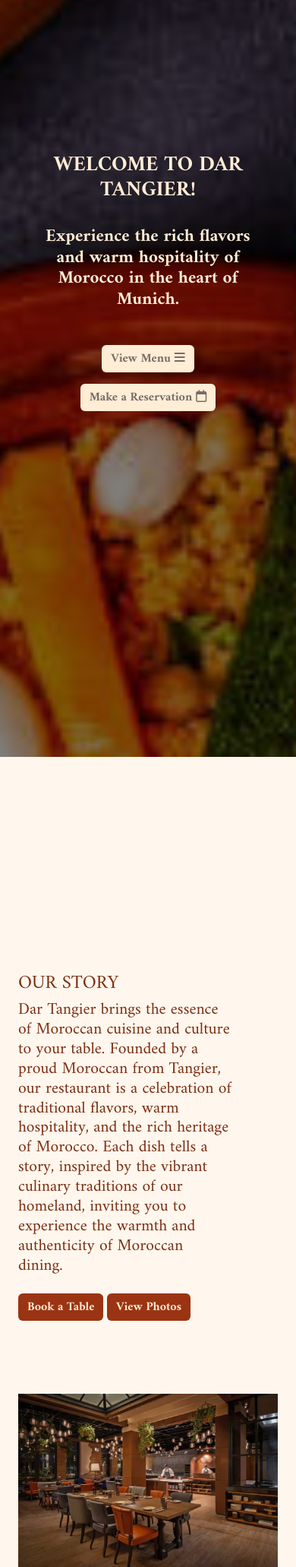
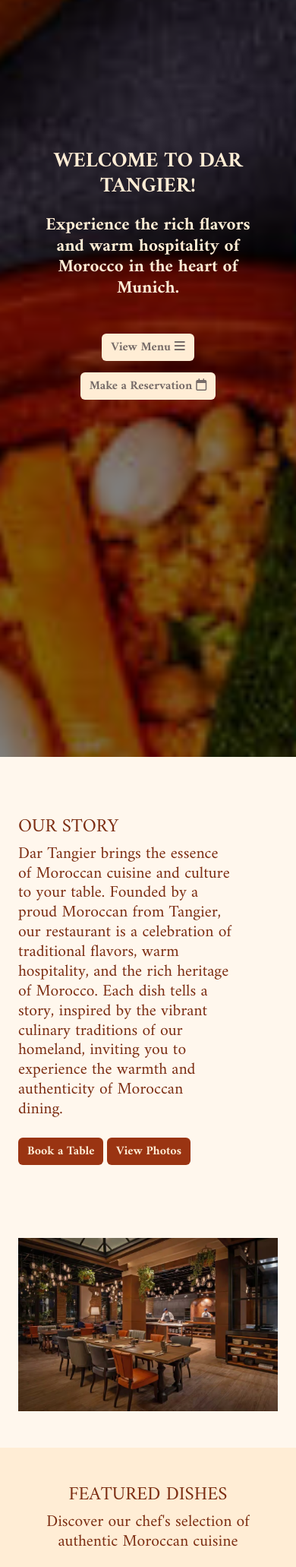
Before and after one commit to BilalEssafi1/dar-tangier-project, a Django app: page / in a window 390 px wide. Shown: the part 304-2366 px from the top of the page at 76% size. Run offline with Django 4.2, Linux system fonts and the light colour scheme; some libraries are stand-ins or nearby versions.

Commit message:
Add responsive design for Our Story section and featured dishes

```diff
--- a/static/assets/css/styles.css
+++ b/static/assets/css/styles.css
@@ -85,7 +85,7 @@ button i {
 
 /* Spacing */
 section {
-    margin-top: 50px;
+    margin-top: 30px;
     margin-bottom: 0px;
 }
 
@@ -126,7 +126,7 @@ section {
 .hero-title {
     color: rgb(255 237 213);
     font-weight: bold;
-    margin-bottom: 30px;
+    margin-bottom: 20px;
 }
 
 .hero-text {
@@ -177,6 +177,17 @@ section {
 .intro-section {
     margin-right: 60px;
 }
+
+@media (max-width: 768px) {
+    .intro-container {
+        min-height: auto;
+        height: auto;
+    }
+
+    .intro-section {
+        flex-direction: column;
+}
+
 /* Style for the featured dish container */
 
 .featured-dishes-container {
@@ -192,6 +203,16 @@ section {
     justify-content: center;
     position: relative;
     margin: 0;
+}
+
+@media (max-width: 768px) {
+    .featured-dishes-container {
+        min-height: auto;
+        height: auto;
+    }
+
+    .featured-dishes {
+        flex-direction: column;
 }
 
 /* Style for the Get in touch container */
@@ -230,6 +251,7 @@ section {
 .form-label {
     font-size: 1.2rem;
 }
+
 
 /* Style for the footer */
 footer {
--- a/templates/index.html
+++ b/templates/index.html
@@ -10,10 +10,12 @@
                         <h1 class="text-uppercase hero-title">Welcome to Dar Tangier!</h1>
                         <h3 class="hero-text">Experience the rich flavors and warm hospitality of Morocco in the heart of Munich.</h3>
                         <a href="{% url 'menu' %}">
-                            <button type="button" class="btn btn-primary btn-sand">View Menu<i class="fa-solid fa-bars"></i></button>
+                            <button type="button" class="btn btn-primary btn-sand d-inline-block d-sm-none">View Menu<i class="fa-solid fa-bars"></i></button>
+                            <button type="button" class="btn btn-primary btn-sand d-none d-sm-inline-block">View Menu<i class="fa-solid fa-bars"></i></button>
                         </a>
                         <a href="#signUpModal" data-bs-target="#signUpModal" data-bs-toggle="modal">
-                            <button type="button" class="btn btn-primary btn-sand">Make a Reservation<i class="fa-regular fa-calendar"></i></button>
+                            <button type="button" class="btn btn-primary btn-sand d-inline-block d-sm-none">Make a Reservation<i class="fa-regular fa-calendar"></i></button>
+                            <button type="button" class="btn btn-primary btn-sand d-none d-sm-inline-block">Make a Reservation<i class="fa-regular fa-calendar"></i></button>
                         </a>
                     </section>
                 </div>
@@ -39,7 +41,7 @@
                             </div>
                         </section>
                     </div>
-                    <div class="col-md-6 my-5 text-center">
+                    <div class="col-12 col-md-6 my-5 text-center">
                         <img src="{% static 'assets/images/restaurant.avif' %}" alt="Restaurant" class="img-fluid" style="max-width: 100%; height: auto;">
                     </div>
                 </div>
@@ -114,7 +116,8 @@
                     </div>
                     <div class="text-center">
                         <a href="{% url 'menu' %}">
-                            <button type="button" class="btn btn-primary d-inline-block btn-mahagony">View full menu<i class="fa-solid fa-angle-right"></i></button>
+                            <button type="button" class="btn btn-primary d-inline-block d-md-none btn-mahagony">View full menu<i class="fa-solid fa-angle-right"></i></button>
+                            <button type="button" class="btn btn-primary d-none d-md-inline-block btn-mahagony">View full menu<i class="fa-solid fa-angle-right"></i></button>
                         </a>
                     </div>
                 </section>
```
